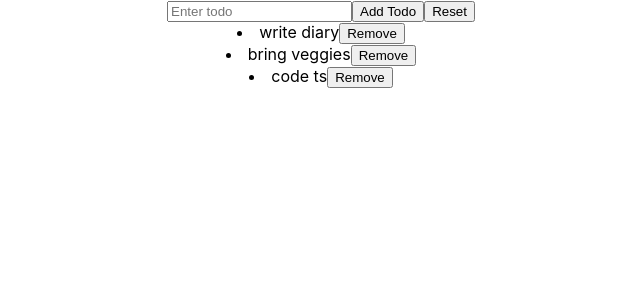
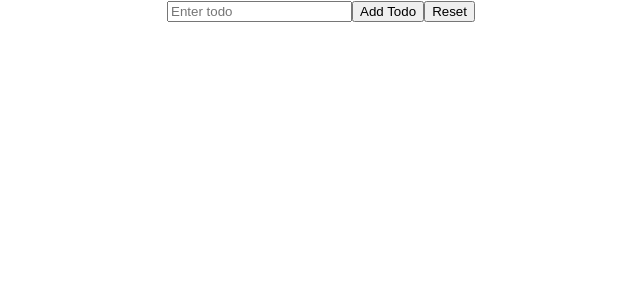
Before and after one commit to nagajayasree/2021, a React (Create React App) app: page / in a window 1280 px wide. Shown: the top 300 px of the page, without its empty margins (319-959 px from the left). Built offline with nearby package versions, Linux system fonts and the light colour scheme.

Commit message:
working todo

```diff
--- a/src/practice/Todo/Todo.tsx
+++ b/src/practice/Todo/Todo.tsx
@@ -8,9 +8,9 @@ type TodoProps = {
 let todos: TodoProps = {
   todo: "",
   todoArr: [
-    { value: "write diary" },
-    { value: "bring veggies" },
-    { value: "code ts" },
+    // { value: "write diary" },
+    // { value: "bring veggies" },
+    // { value: "code ts" },
   ],
 };
 
```
Also changed, not shown: 1 other file (tests, documents, lock files or other folders).
